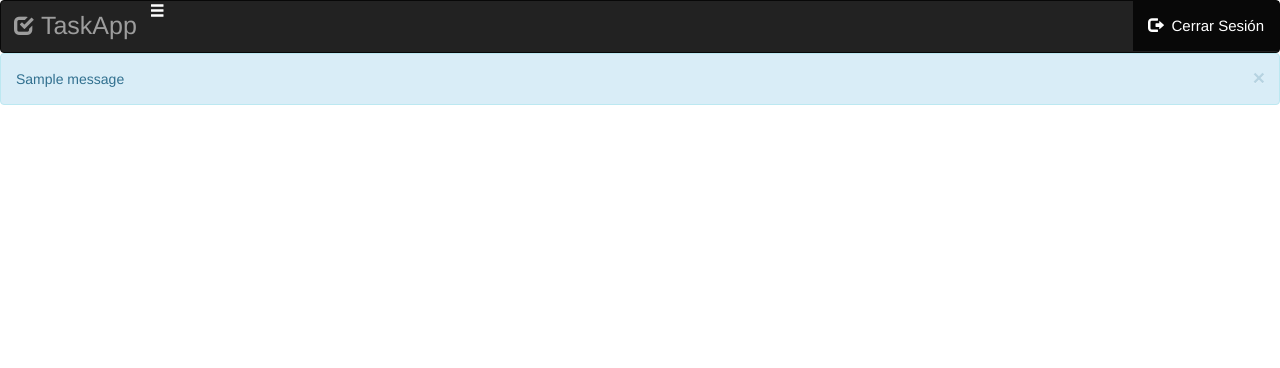
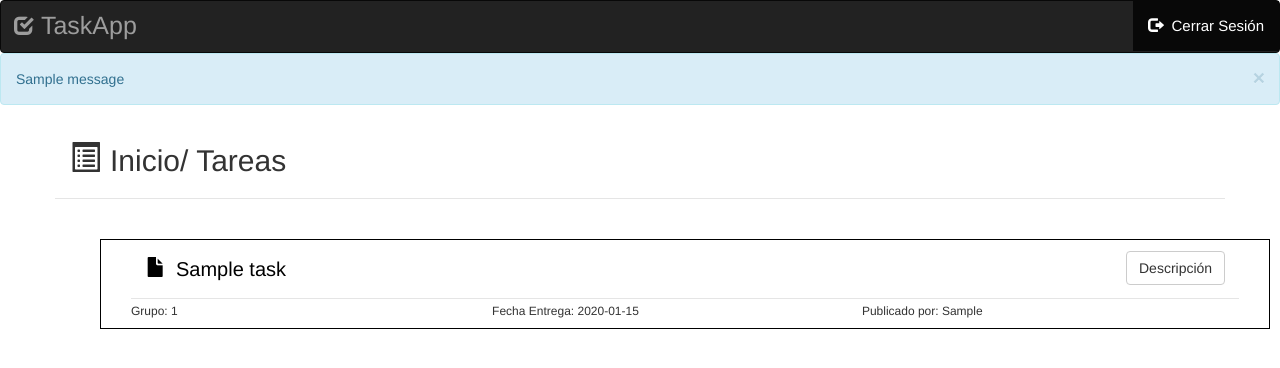
Before and after one commit to Luisgc98/TaskApp, a Flask app: page /auth/home in a window 1280 px wide. Shown: the top 368 px of the page. Run offline with Flask 2, Linux system fonts and the light colour scheme; tables that the repository leaves empty hold one stand-in row (values such as "Sample post"); one stand-in notice (Sample message) is shown; some libraries are stand-ins or nearby versions.

Commit message:
Pantallas a medias 'home', usar como práctica la plantilla de 'examen1', analisar mejor la relación entre usuario y tareas.

```diff
--- a/app/__init__.py
+++ b/app/__init__.py
@@ -7,6 +7,7 @@ from flask_login import LoginManager
 from flask_mail import Mail
 from .auth import auth
 from .main import main
+from .tasks import do_task
 
 bootstrap = Bootstrap()
 db = SQLAlchemy()
@@ -22,6 +23,7 @@ def create_app():
     app.config.from_object(Config)
     app.register_blueprint(auth)
     app.register_blueprint(main)
+    app.register_blueprint(do_task)
 
     bootstrap.init_app(app)
     db.init_app(app)
--- a/app/database.py
+++ b/app/database.py
@@ -1,7 +1,10 @@
+from sqlalchemy.sql.schema import ForeignKey
 from . import SQLAlchemy
 
 db = SQLAlchemy()
 
+#---------------------------------------------------------
+# Clase de los Usuarios.
 class users(db.Model):
     __tablename__ = 'users'
     id = db.Column(db.Integer, primary_key=True)
@@ -48,3 +51,45 @@ class users(db.Model):
         except:
             db.session.rollback()
             return 'Fallo en el registro. Inténtelo de nuevo más tarde.'
+
+#---------------------------------------------------------
+# Clase de la tareas.
+class tasks(db.Model):
+    __tablename__ = 'tasks'
+    id = db.Column(db.Integer, primary_key=True)
+    task_name = db.Column(db.String)
+    description = db.Column(db.String)
+    group_id = db.Column(db.String)
+    publication_date = db.Column(db.Date)
+    delivery_date = db.Column(db.Date)
+    user_publishes = db.Column(db.String)
+
+    def __init__(self, task_name, description, group_id, publication_date, delivery_date, user_publishes):
+        self.task_name = task_name
+        self.description = description
+        self.group_id = group_id
+        self.publication_date = publication_date
+        self.delivery_date = delivery_date
+        self.user_publishes = user_publishes
+
+    @staticmethod
+    def get_all_tasks():
+        return tasks.query.all()
+
+#------------------------------------------
+# Clase de las tareas de los usuarios.
+class tasks_users(db.Model):
+    __tablename__ = 'tasks_users'
+    id = db.Column(db.Integer, primary_key=True)
+    user_id = db.Column(db.Integer, db.ForeignKey(users.id))
+    task_id = db.Column(db.Integer, db.ForeignKey(tasks.id))
+    status = db.Column(db.String)
+    qualification = db.Column(db.String)
+    delivery_date = db.Column(db.Date)
+
+    def __init__(self, user_id, task_id, status, qualification, delivery_date):
+        self.user_id = user_id
+        self.task_id = task_id
+        self.status = status
+        self.qualification = qualification
+        self.delivery_date = delivery_date
--- a/app/main/views.py
+++ b/app/main/views.py
@@ -1,7 +1,9 @@
 from flask import render_template
 from . import main
+from app.database import tasks
 
 @main.route('/home', methods=['GET', 'POST'])
 def home():
+    list_tasks = tasks.get_all_tasks()
 
-    return render_template('home.html')
+    return render_template('home.html', list_tasks=list_tasks)
--- a/app/static/style/home.css
+++ b/app/static/style/home.css
@@ -12,6 +12,41 @@
     font-size: 20px;
 }
 
-#alert-info{
+#alert-info {
     margin-top: -20px;
 }
+
+a {
+    text-decoration: none;
+    color: black;
+}
+
+.home_opc {
+    margin: 2em 5em;
+    border: black 1px solid;
+    height: 90px;
+    font-size: 20px;
+}
+
+.task_select {
+    width: 900px;
+}
+
+.descriptions {
+    margin-top: 4px;
+    font-size: 12px;
+}
+
+.btn-description {
+    position: absolute;
+    margin: -2.3em 70em;
+}
+
+.page-title {
+    font-size: 30px;
+}
+
+.glyphicon-file,
+.glyphicon-list-alt {
+    margin-right: 10px;
+}
--- /dev/null
+++ b/app/tasks/__init__.py
@@ -0,0 +1,4 @@
+from flask import Blueprint
+do_task = Blueprint('do_task', __name__, url_prefix='/do_task')
+
+from . import views
--- a/app/templates/home.html
+++ b/app/templates/home.html
@@ -2,14 +2,46 @@
 <title>{% block title %}Inicio{% endblock %}</title>
 <link rel="stylesheet" type="text/css" href="{{url_for('static', filename='style/home.css')}}">
 <style type="text/css">
-    .glyphicon-menu-hamburger {
-        color: white;
+    a {
+        text-decoration: none;
+        color: black;
     }
-</style> {% endblock %} {% block body %} {% block nav %}
+
+    .home_opc {
+        margin: 2em 5em;
+        border: black 1px solid;
+        height: 90px;
+        font-size: 20px;
+    }
+
+    .task_select {
+        width: 900px;
+    }
+
+    .descriptions {
+        margin-top: 4px;
+        font-size: 12px;
+    }
+
+    .btn-description {
+        position: absolute;
+        margin: -2.3em 70em;
+    }
+
+    .page-title {
+        font-size: 30px;
+    }
+
+    .glyphicon-file,
+    .glyphicon-list-alt {
+        margin-right: 10px;
+    }
+</style>
+{% endblock %} {% block body %} {% block nav %}
 <nav class="navbar navbar-inverse header">
     <div class="container-fluid">
         <div class="navbar-header">
-            <span class="glyphicon glyphicon-menu-hamburger"></span><a class="navbar-brand" href="{{ url_for('main.home') }}"><span class="glyphicon glyphicon-check"></span>&nbsp;TaskApp</a>
+            <a class="navbar-brand" href="{{ url_for('main.home') }}"><span class="glyphicon glyphicon-check"></span>&nbsp;TaskApp</a>
         </div>
         <ul class="nav navbar-nav navbar-right" role="tablist">
             <li class="opc_tabs active">
@@ -22,8 +54,75 @@
 </nav>
 {% endblock %} {% for message in get_flashed_messages() %}
 <div class="alert alert-info alert-dismissible" id="alert-info">
-    <button type="button" class="close" data-dismiss="alert">
-                &times;
-            </button> {{message}}
+    <button type="button" class="close" data-dismiss="alert">&times;
+        </button>{{message}}
 </div>
-{% endfor %} {% endblock %}
+{% endfor %} {% block content %}
+<div class="container modal-header page-title">
+    <span class="glyphicon glyphicon-list-alt"></span>Inicio/ Tareas
+</div>
+{% if list_tasks %} {% for task in list_tasks %}
+<div class="container home_opc">
+    <div class="container-fluid">
+        <div class="modal-header">
+            <a href="{{url_for('do_task.examen1')}}">
+                <div class="task_select"><span class="glyphicon glyphicon glyphicon-file"></span>{{task.task_name}}</div>
+            </a><button class="btn btn-default btn-description" data-toggle="modal" data-target="#modal_description" onclick="add_title_to_modal('{{task.task_name}}', '{{task.description}}')">
+                Descripción
+            </button>
+        </div>
+        <ul class="nav navbar-tabs nav-justified descriptions">
+            <li class="nav-item">
+                Grupo: {{task.group_id}}
+            </li>
+            <li class="nav-item">
+                Fecha Entrega: {{task.delivery_date}}
+            </li>
+            <li class="nav-item">
+                Publicado por: {{task.user_publishes}}
+            </li>
+        </ul>
+    </div>
+    {% endfor %}
+</div>
+{% else %}
+<div class="container home_opc">
+    <div class="container-fluid">
+        <div class="modal-header">
+            Sin tareas pendientes.
+        </div>
+    </div>
+</div>
+{% endif %}
+<div class="modal fade" id="modal_description" role="dialog">
+    <div class="modal-dialog modal-lg">
+        <div class="modal-content">
+            <div class="modal-header">
+                <button type="button" class="close" data-dismiss="modal">&times;</button>
+
+                <h3 id="modal_title" style="margin-left: 30px;"></h3>
+            </div>
+            <div class="modal-body">
+                <ul class="nav">
+                    <div class="container" style="font-size: 14px;">
+                        Descripción del Examen:
+                        <p id="task_description" class="text-justify"></p>
+                    </div>
+                </ul>
+            </div>
+            <div class="modal-footer">
+                <input type="button" class="btn btn-default btn-success" data-dismiss="modal" value="Aceptar">
+            </div>
+        </div>
+    </div>
+</div>
+{% endblock %} {% block scripts %} {{ super() }}
+<script text="text/javascript">
+    function add_title_to_modal(title, description) {
+        var modal_title = document.getElementById('modal_title');
+        var task_description = document.getElementById('task_description');
+        modal_title.textContent = title;
+        task_description.textContent = description;
+    }
+</script>
+{% endblock %} {% endblock %}
```
Also changed, not shown: app/auth/views.py (+17 -6 lines), app/static/style/examen1.css (added, +17 -0 lines), app/tasks/forms.py (added, +22 -0 lines), app/tasks/views.py (added, +11 -0 lines), app/templates/examen1.html (added, +63 -0 lines).
